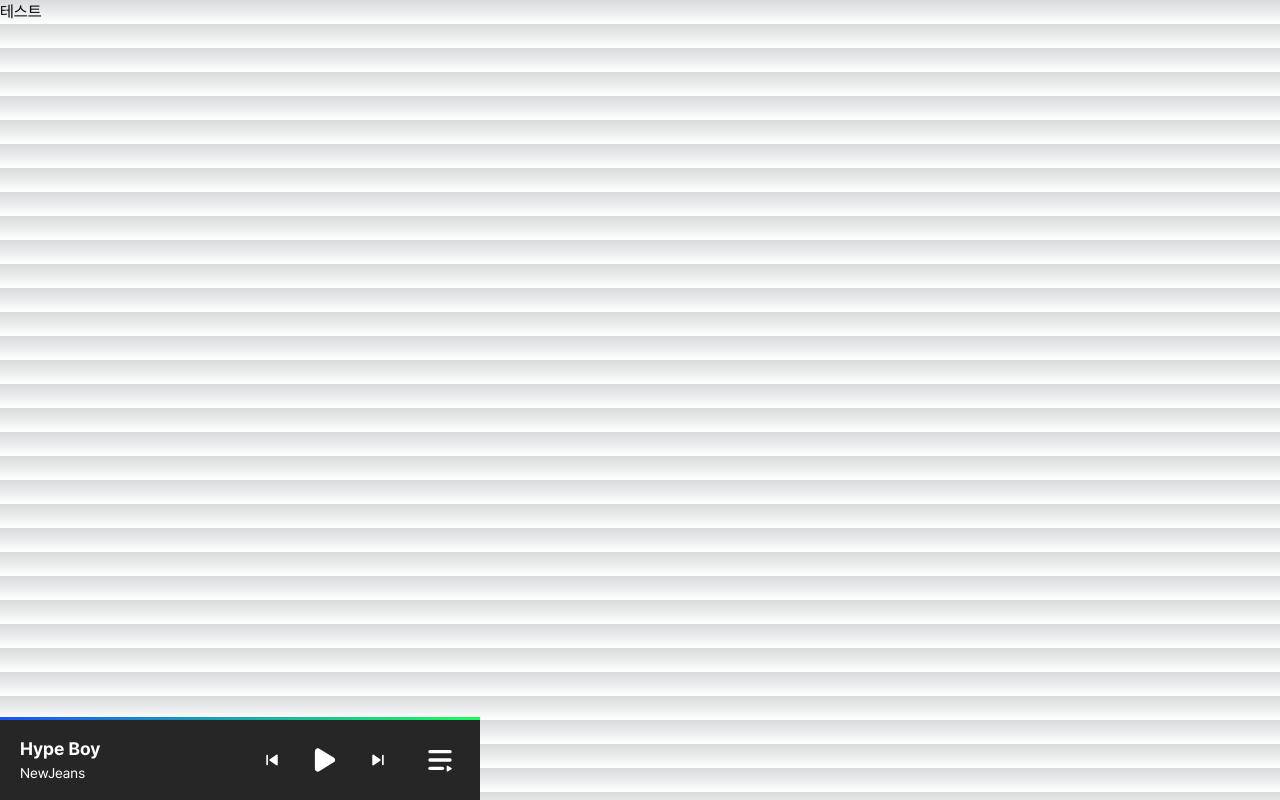
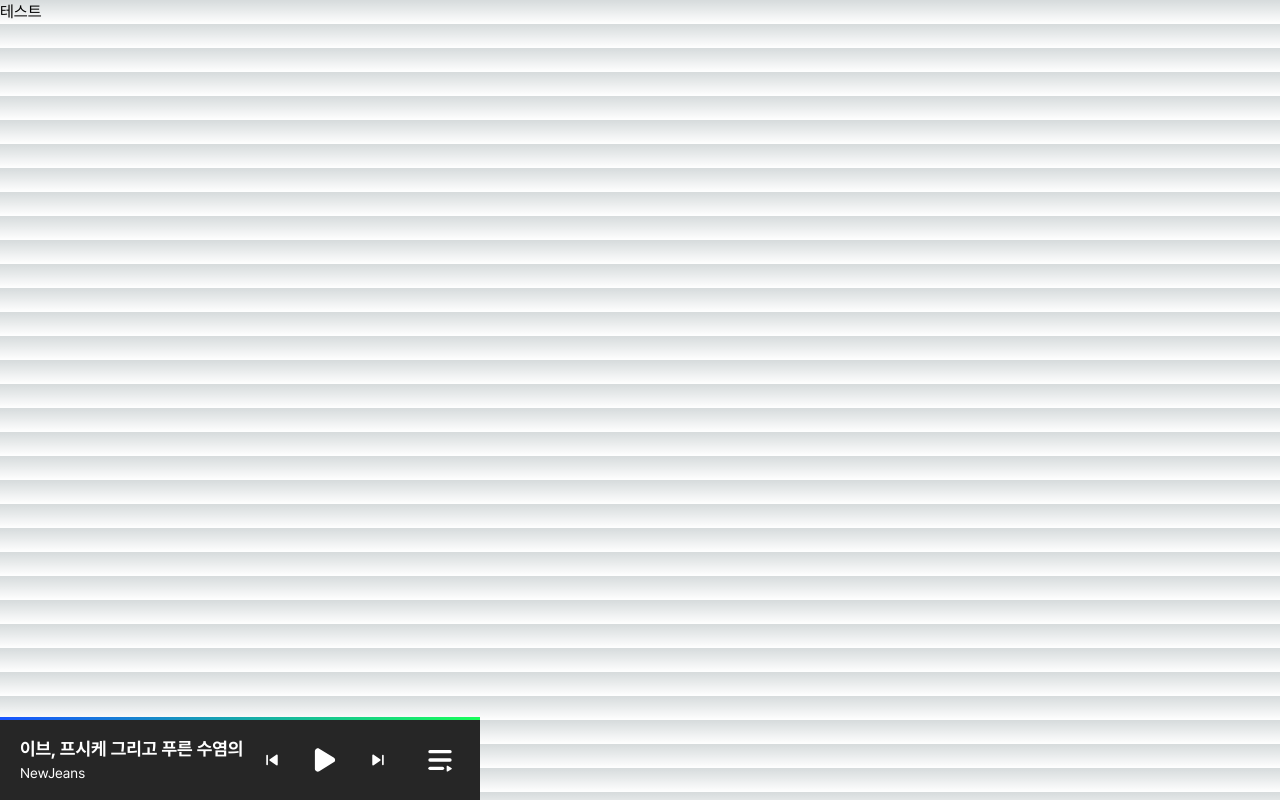
Before and after one commit to EmoHiphopSeason2/mz2mo-client, a Next.js app: page /test in a window 1280 px wide. Built offline with nearby package versions, Linux system fonts and the light colour scheme.

Commit message:
feat: 텍스트가 화면보다 넘칠 경우 animation을 재생시키는 로직 추가

```diff
--- a/src/components/bottom-player/BottomMusicPlayer.module.css
+++ b/src/components/bottom-player/BottomMusicPlayer.module.css
@@ -9,3 +9,17 @@
     background-color: theme('colors.gray.700');
   }
 }
+
+.longText {
+    animation: scrolling-left 10s linear infinite;
+    overflow: hidden;
+}
+
+@keyframes scrolling-left {
+  0% {
+    transform: translateX(var(--titleBox-width));
+  }
+  100% {
+    transform: translateX(-100%);
+  }
+}
--- a/src/components/bottom-player/BottomMusicPlayer.tsx
+++ b/src/components/bottom-player/BottomMusicPlayer.tsx
@@ -22,7 +22,8 @@ import FormatUtil from '@/utils/format';
 import * as styles from './BottomMusicPlayer.module.css';
 
 const BottomMusicPlayer = () => {
-  const progressRef = useRef<HTMLProgressElement | null>();
+  const progressRef = useRef<HTMLProgressElement | null>(null);
+  const titleBoxRef = useRef<HTMLDivElement | null>(null);
 
   const [isPlaying, setIsPlaying] = useAtom(controlPlayingStateAtom);
   const [currentIndex, setCurrentIndex] = useAtom(controlCurrentPlayingAtom);
@@ -51,33 +52,65 @@ const BottomMusicPlayer = () => {
   };
 
   const handleCurrentDuration = (e: React.MouseEvent<HTMLProgressElement>) => {
-    const MAX_LENGTH = progressRef.current?.offsetWidth ?? 480;
+    if (!progressRef.current || !playerInstance) return;
+
+    const MAX_LENGTH = progressRef.current.offsetWidth;
     const { offsetX } = e.nativeEvent;
     const nextDuration = (maxDuration * (MAX_LENGTH - offsetX)) / MAX_LENGTH;
 
-    playerInstance?.seekTo(nextDuration, true);
+    playerInstance.seekTo(nextDuration, true);
     setCurrentDuration(nextDuration);
   };
+
+  const isOverflow = (node: 'songTitle' | 'singerName') => {
+      const nodeIndex = node === 'songTitle' ? 0 : 1;
+      const childNode = titleBoxRef.current?.childNodes[nodeIndex];
+      if (childNode instanceof HTMLElement && titleBoxRef.current) {
+        const { offsetWidth: childNodeWidth } = childNode;
+        const { offsetWidth: titleBoxWidth } = titleBoxRef.current;
+        console.log(childNodeWidth, titleBoxWidth);
+        return childNodeWidth >= titleBoxWidth;
+      }
+      return false;
+  }
+
+  const titleBoxStyle = {
+    '--titleBox-width': `${titleBoxRef.current?.offsetWidth}px`,
+  } as React.CSSProperties;
 
   return (
     <>
       <section className="flex flex-col w-[100%] min-w-[360px] max-w-[480px] mx-auto fixed bottom-0 z-100">
         <progress
-          ref={(element) => progressRef.current = element}
+          ref={progressRef}
           value={maxDuration - currentDuration}
           max={maxDuration}
-          className={clsx(
-            styles.progress,
-            'w-[100%] h-[3px] rotate-180',
-          )}
+          className={clsx(styles.progress, 'w-[100%] h-[3px] rotate-180')}
           onClick={handleCurrentDuration}
         />
         <div className="bg-gray-900 py-4 px-5 flex gap-[17px] items-center">
-          <div className="flex flex-col mr-auto">
-            <h4 className="text-white">
-              {FormatUtil.formatTextEllipsis('Hype Boy', 10)}
+          <div
+            className="flex flex-col mr-auto overflow-hidden flex-1"
+            ref={titleBoxRef}
+          >
+            <h4
+              style={titleBoxStyle}
+              className={clsx(
+                isOverflow('songTitle') && styles.longText,
+                'text-white text-clip whitespace-nowrap w-fit',
+              )}
+            >
+              이브, 프시케 그리고 푸른 수염의 아내
             </h4>
-            <p className="text-body3 text-white">NewJeans</p>
+            <p
+              style={titleBoxStyle}
+              className={clsx(
+                isOverflow('singerName') && styles.longText,
+                'text-body3 text-white text-clip whitespace-nowrap w-fit',
+              )}
+            >
+              NewJeans
+            </p>
           </div>
           <div className="flex gap-8 items-center">
             <div className="flex gap-[23px] items-center">
```
Lines whose indentation alone changed are shown as unchanged.
